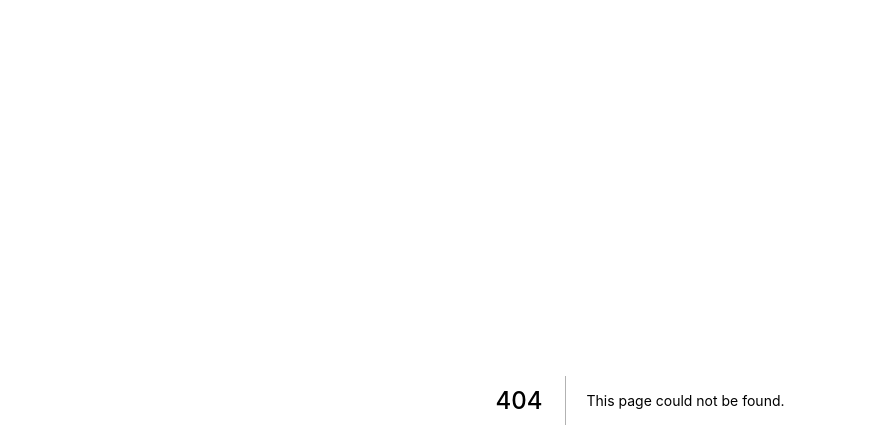
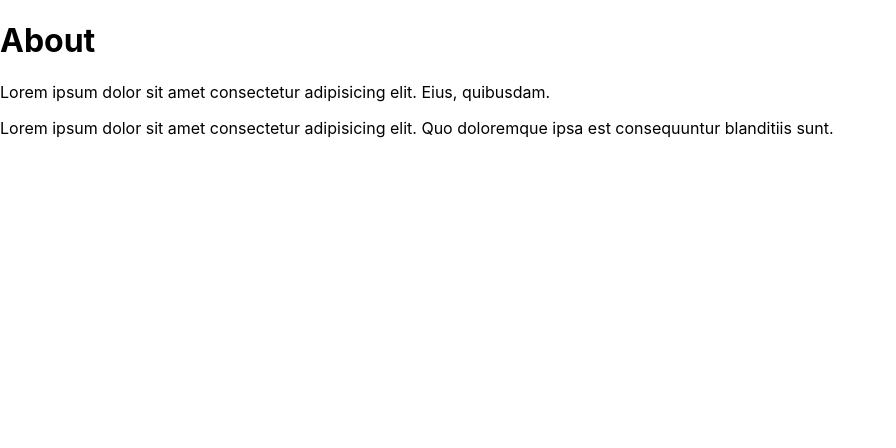
Before and after one commit to umeshraj/next_tutorial_ninja, a Next.js app: page /about in a window 1280 px wide. Before the commit this address had no page. Shown: the top 448 px of the page, without its empty margins (0-896 px from the left). Built offline with nearby package versions, Linux system fonts and the light colour scheme.

Commit message:
Creating about page

```diff
--- /dev/null
+++ b/pages/about.js
@@ -0,0 +1,17 @@
+const About = () => {
+  return (
+    <div>
+      <h1>About</h1>
+      <p>
+        Lorem ipsum dolor sit amet consectetur adipisicing elit. Eius,
+        quibusdam.
+      </p>
+      <p>
+        Lorem ipsum dolor sit amet consectetur adipisicing elit. Quo doloremque
+        ipsa est consequuntur blanditiis sunt.
+      </p>
+    </div>
+  );
+};
+
+export default About;
```
Also changed, not shown: pages/index.js (+8 -0 lines).
